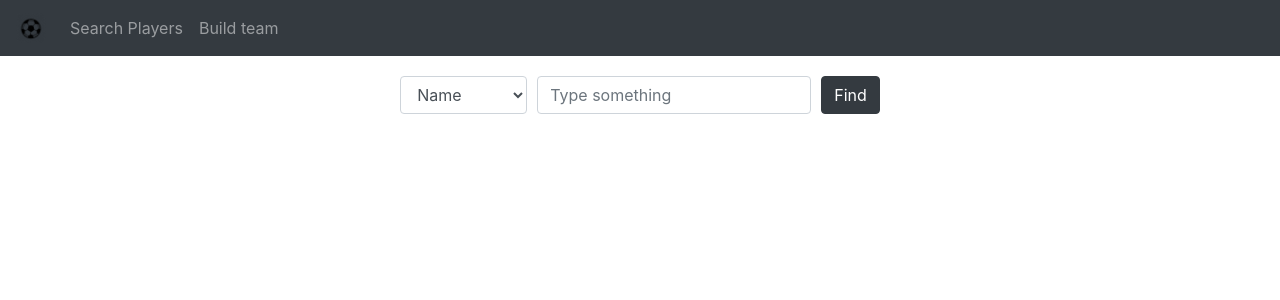
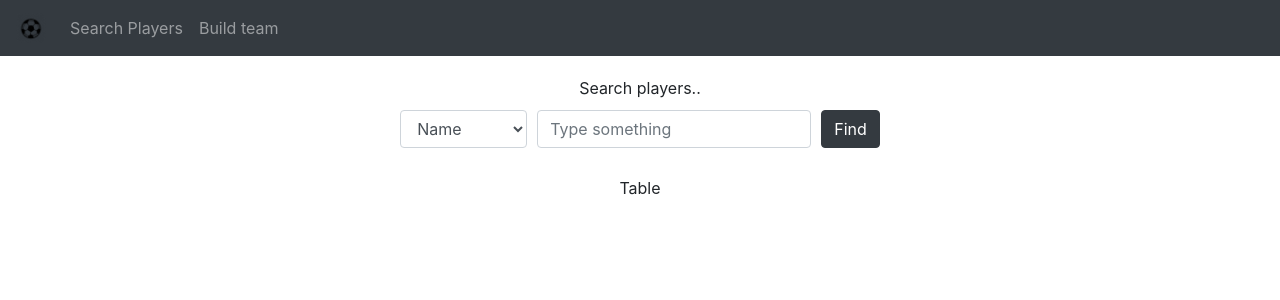
Before and after one commit to darkchesca/phiture-task-francescab, a React (Create React App) app in the folder Client/: page / in a window 1280 px wide. Shown: the top 300 px of the page. Built offline with nearby package versions, Linux system fonts and the light colour scheme; a web font is replaced by a local one.

Commit message:
add loading modal

```diff
--- a/Client/src/App.scss
+++ b/Client/src/App.scss
@@ -14,21 +14,6 @@
     }
 }
 
-.App-header {
-    background-color: #282c34;
-    min-height: 100vh;
-    display: flex;
-    flex-direction: column;
-    align-items: center;
-    justify-content: center;
-    font-size: calc(10px + 2vmin);
-    color: white;
-}
-
-.App-link {
-    color: #61dafb;
-}
-
 @keyframes App-logo-spin {
     from {
         transform: rotate(0deg);
--- a/Client/src/App.tsx
+++ b/Client/src/App.tsx
@@ -1,5 +1,6 @@
 import React from 'react';
 import './App.scss';
+import './styles/style.scss';
 //import {useTranslation} from "react-i18next";
 //import {getHello} from "./api/api";
 import {NavbarCustom} from '../src/components/Navbar/Navbar';
@@ -22,7 +23,7 @@ function App() {
 
     })*/
     return (
-        <div>
+        <div className="App">
             <NavbarCustom/>
             {/*<span>{hello ? hello : "Not hello"}</span>*/}
         </div>
--- /dev/null
+++ b/Client/src/components/ErrorModal/ErrorModal.tsx
@@ -0,0 +1 @@
+import React from "react";
--- /dev/null
+++ b/Client/src/components/LoadingModal/LoadingModal.scss
@@ -0,0 +1,22 @@
+@import "./src/styles/mixins";
+@import "./src/styles/variables";
+
+.loading-modal-img {
+  height: 20vmin;
+  pointer-events: none;
+}
+
+@media (prefers-reduced-motion: no-preference) {
+  .loading-modal-img {
+    animation: loading-modal-img-spin infinite 1s linear;
+  }
+}
+
+@keyframes loading-modal-img-spin {
+  from {
+    transform: rotate(0deg);
+  }
+  to {
+    transform: rotate(360deg);
+  }
+}
--- /dev/null
+++ b/Client/src/components/LoadingModal/LoadingModal.tsx
@@ -0,0 +1,15 @@
+import React from "react";
+import './LoadingModal.scss';
+import ball from './../../football.svg';
+
+export const LoadingModal: React.FC = () => {
+
+    return (
+        <div>
+            <img
+                src={ball}
+                className="loading-modal-img"
+            />
+        </div>
+    );
+}
--- a/Client/src/translations/en.json
+++ b/Client/src/translations/en.json
@@ -8,6 +8,7 @@
     "searchBy": "Search By",
     "name": "Name",
     "nationality": "Nationality",
-    "club": "Club"
+    "club": "Club",
+    "formTitle": "Search players.."
   }
 }
--- a/Client/src/views/SearchPlayers/SearchPlayers.scss
+++ b/Client/src/views/SearchPlayers/SearchPlayers.scss
@@ -2,9 +2,17 @@
 @import "./src/styles/variables";
 
 .search-players-view {
-  @include flex-center();
+  display: flex;
+  align-items: center;
+  justify-content: center;
+  flex-direction: column;
 
   .search-players-view_form {
     padding: 20px;
+    text-align: center;
+
+    .search-players-view_form-title {
+      padding-bottom: 10px;
+    }
   }
 }
--- a/Client/src/views/SearchPlayers/SearchPlayers.tsx
+++ b/Client/src/views/SearchPlayers/SearchPlayers.tsx
@@ -1,16 +1,23 @@
-import React from "react";
+import React, {useState} from "react";
+import {useTranslation} from "react-i18next";
+
+import {LoadingModal} from './../../components/LoadingModal/LoadingModal';
+
 import {Col, Form} from "react-bootstrap";
-import {useTranslation} from "react-i18next";
 import Button from "react-bootstrap/Button";
+
 import './SearchPlayers.scss';
 import './../../styles/style.scss';
 
 export const SearchPlayers: React.FC = () => {
     const {t} = useTranslation();
+    let [loading, setLoading] = useState(false);
+    let [error, setError] = useState(false);
 
     return (
         <div className="search-players-view">
             <div className="search-players-view_form">
+                <div className="search-players-view_form-title">{t('searchPlayers.formTitle')}</div>
                 <Form>
                     <Form.Row className="align-items-center">
                         <Col xs="auto">
@@ -32,29 +39,15 @@ export const SearchPlayers: React.FC = () => {
                         </Col>
                     </Form.Row>
                 </Form>
-
-                {/*<Form>
-                    <Form.Row>
-                        <Form.Group as={Col} controlId="formGroupType">
-                            <Form.Label>{t('searchPlayers.searchBy')}</Form.Label>
-                            <Form.Control as="select">
-                                <option>{t('searchPlayers.name')}</option>
-                                <option>{t('searchPlayers.nationality')}</option>
-                                <option>{t('searchPlayers.club')}</option>
-                            </Form.Control>
-                        </Form.Group>
-                        <Form.Group as={Col} controlId="formGroupText">
-                            <Form.Label>{t('searchPlayers.type')}</Form.Label>
-                            <Form.Control type="text" placeholder={t('searchPlayers.type')}/>
-                        </Form.Group>
-                    </Form.Row>
-                </Form>
-                    <Button variant="primary" type="submit">
-                    {t('searchPlayers.find')}
-                    </Button>*/}
             </div>
             <div className="search-players-view_table">
-
+                {
+                    loading
+                        ? <LoadingModal/>
+                        : error
+                        ? <span>Error Modal</span>
+                        : <span>Table</span>
+                }
             </div>
 
         </div>
```
Also changed, not shown: Client/src/football.svg (added).
